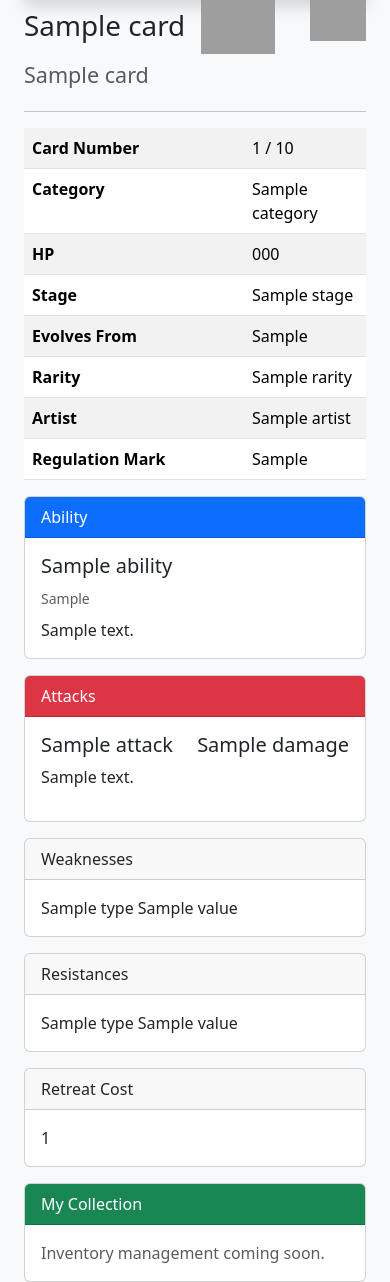
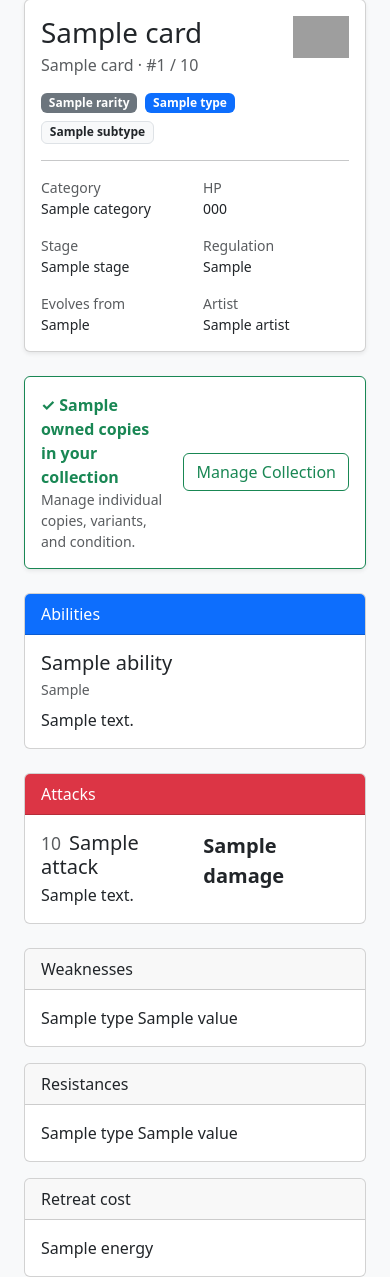
Before and after one commit to cvdude/pokemon-tracker, a Flask app: template api/templates/card_detail.html in a window 390 px wide. Shown: the part 584-1866 px from the top of the page. Run offline with Flask 3, Linux system fonts and the light colour scheme; the template is opened without the code that fills it: most values are stand-ins (such as "Sample title", 1, 10 or a date in 2020); parts of the project's set-up code (start-up, migrations or seed data) failed here and were passed over; grey boxes are pictures that could not be loaded.

Commit message:
Refactor card detail rendering and add master set progress

```diff
--- a/api/routes/cards.py
+++ b/api/routes/cards.py
@@ -4,6 +4,7 @@ from flask import Blueprint, abort, jsonify, render_template, request
 
 from config import DATABASE
 from models.collection import DEFAULT_USER_ID
+from services.master_set_progress import get_set_master_progress
 
 
 cards = Blueprint("cards", __name__)
@@ -232,6 +233,7 @@ def cards_by_set(set_id):
             """,
             (DEFAULT_USER_ID, set_id),
         ).fetchall()
+        master_progress = get_set_master_progress(conn, set_id, DEFAULT_USER_ID)
     finally:
         conn.close()
     total_cards = len(cards_list)
@@ -240,6 +242,7 @@ def cards_by_set(set_id):
         "cards.html", title=set_info["name"], set_name=set_info["name"], cards=cards_list,
         total_cards=total_cards, owned_cards=owned_cards, missing_cards=total_cards - owned_cards,
         percent_complete=round((owned_cards / total_cards) * 100) if total_cards else 0,
+        master_progress=master_progress,
     )
 
 
@@ -253,8 +256,21 @@ def card_detail(card_id):
         ).fetchone()
         if card is None:
             abort(404, description="Card not found")
-        ability = conn.execute("SELECT ability_type, name, text FROM abilities WHERE card_id = ? ORDER BY id LIMIT 1", (card_id,)).fetchone()
-        attacks = conn.execute("SELECT attack_order, name, damage, text FROM attacks WHERE card_id = ? ORDER BY attack_order, id", (card_id,)).fetchall()
+        abilities = conn.execute("SELECT ability_type, name, text FROM abilities WHERE card_id = ? ORDER BY id", (card_id,)).fetchall()
+        attack_rows = conn.execute("SELECT id, attack_order, name, damage, text FROM attacks WHERE card_id = ? ORDER BY attack_order, id", (card_id,)).fetchall()
+        attacks = []
+        for attack_row in attack_rows:
+            attack = row_to_dict(attack_row)
+            attack["cost"] = [
+                row["energy"]
+                for row in conn.execute(
+                    "SELECT energy FROM attack_cost WHERE attack_id = ? ORDER BY position, id",
+                    (attack["id"],),
+                ).fetchall()
+            ]
+            attacks.append(attack)
+        card_types = [row["type"] for row in conn.execute("SELECT type FROM card_types WHERE card_id = ? ORDER BY id", (card_id,)).fetchall()]
+        subtypes = [row["subtype"] for row in conn.execute("SELECT subtype FROM card_subtypes WHERE card_id = ? ORDER BY id", (card_id,)).fetchall()]
         weaknesses = conn.execute("SELECT type, value FROM weaknesses WHERE card_id = ? ORDER BY id", (card_id,)).fetchall()
         resistances = conn.execute("SELECT type, value FROM resistances WHERE card_id = ? ORDER BY id", (card_id,)).fetchall()
         retreat = conn.execute("SELECT energy, position FROM retreat_cost WHERE card_id = ? ORDER BY position, id", (card_id,)).fetchall()
@@ -266,7 +282,8 @@ def card_detail(card_id):
         conn.close()
     position = [row["id"] for row in siblings].index(card_id)
     return render_template(
-        "card_detail.html", title=card["name"], card=card, ability=ability, attacks=attacks,
+        "card_detail.html", title=card["name"], card=card, abilities=abilities, attacks=attacks,
+        card_types=card_types, subtypes=subtypes,
         weaknesses=weaknesses, resistances=resistances, retreat=retreat,
         previous_card=siblings[position - 1] if position else None,
         next_card=siblings[position + 1] if position + 1 < len(siblings) else None,
--- a/api/templates/card_detail.html
+++ b/api/templates/card_detail.html
@@ -1,278 +1,45 @@
 {% extends "layout.html" %}
 
 {% block content %}
+<div class="container mt-4">
+    <nav class="d-flex justify-content-between align-items-center gap-2 mb-4" aria-label="Card navigation">
+        <div>{% if previous_card %}<a href="/card/{{ previous_card.id }}" class="btn btn-outline-primary">← Previous</a>{% endif %}</div>
+        <a href="/sets/{{ card.set_id }}" class="btn btn-outline-secondary">← Back to {{ card.set_name }}</a>
+        <div>{% if next_card %}<a href="/card/{{ next_card.id }}" class="btn btn-outline-primary">Next →</a>{% endif %}</div>
+    </nav>
 
-<div class="container mt-4">
+    <div class="row g-4">
+        <aside class="col-lg-4 text-center">
+            {% if card.image_large or card.image_small %}<img src="{{ (card.image_large or card.image_small) }}/high.webp" class="img-fluid rounded shadow" style="max-height:700px;" alt="{{ card.name }}">{% else %}<div class="border rounded bg-white text-muted p-5">No card image available</div>{% endif %}
+        </aside>
+        <main class="col-lg-8">
+            <div class="card shadow-sm mb-4"><div class="card-body">
+                <div class="d-flex justify-content-between align-items-start gap-3">
+                    <div><h1 class="mb-1">{{ card.name }}</h1><p class="text-muted mb-0">{{ card.set_name }} · #{{ card.number }}{% if card.printed_total %} / {{ card.printed_total }}{% endif %}</p></div>
+                    {% if card.symbol %}<img src="{{ card.symbol }}.webp" style="height:42px;" alt="{{ card.set_name }} symbol">{% endif %}
+                </div>
+                <div class="d-flex flex-wrap gap-2 mt-3">
+                    {% if card.rarity %}<span class="badge text-bg-secondary">{{ card.rarity }}</span>{% endif %}
+                    {% for type in card_types %}<span class="badge text-bg-primary">{{ type }}</span>{% endfor %}
+                    {% for subtype in subtypes %}<span class="badge text-bg-light border text-dark">{{ subtype }}</span>{% endfor %}
+                </div>
+                <hr>
+                <div class="row row-cols-2 row-cols-md-4 g-3 small">
+                    <div><span class="text-muted d-block">Category</span>{{ card.category or '—' }}</div><div><span class="text-muted d-block">HP</span>{{ card.hp or '—' }}</div><div><span class="text-muted d-block">Stage</span>{{ card.stage or '—' }}</div><div><span class="text-muted d-block">Regulation</span>{{ card.regulation_mark or '—' }}</div>
+                    <div><span class="text-muted d-block">Evolves from</span>{{ card.evolves_from or '—' }}</div><div><span class="text-muted d-block">Artist</span>{{ card.artist or card.illustrator or '—' }}</div>
+                </div>
+            </div></div>
 
-    <div class="d-flex justify-content-between mb-4">
+            <div class="card border-success shadow-sm mb-4"><div class="card-body d-flex justify-content-between align-items-center gap-3">
+                <div>{% if card.owned %}<strong class="text-success">✓ {{ card.owned }} cop{{ 'y' if card.owned == 1 else 'ies' }} in your collection</strong><p class="text-muted small mb-0">Manage individual copies, variants, and condition.</p>{% else %}<strong>Not in your collection</strong><p class="text-muted small mb-0">Add your first copy with its ownership details.</p>{% endif %}</div>
+                <button class="btn {% if card.owned %}btn-outline-success{% else %}btn-success{% endif %} text-nowrap" data-collection-action="open" data-card-id="{{ card.id }}" data-card-name="{{ card.name }}">{% if card.owned %}Manage Collection{% else %}Add to Collection{% endif %}</button>
+            </div></div>
 
-        <div>
-            {% if previous_card %}
-            <a href="/card/{{ previous_card.id }}" class="btn btn-outline-primary">
-                ← {{ previous_card.name }}
-            </a>
-            {% endif %}
-        </div>
-
-        <div>
-            <a href="/sets/{{ card.set_id }}" class="btn btn-secondary">
-                ← Back to {{ card.set_name }}
-            </a>
-        </div>
-
-        <div>
-            {% if next_card %}
-            <a href="/card/{{ next_card.id }}" class="btn btn-outline-primary">
-                {{ next_card.name }} →
-            </a>
-            {% endif %}
-        </div>
-
+            {% if abilities %}<section class="card mb-4"><div class="card-header bg-primary text-white">Abilities</div><div class="card-body">{% for ability in abilities %}<article{% if not loop.first %} class="border-top pt-3 mt-3"{% endif %}><h2 class="h5 mb-1">{{ ability.name }}</h2>{% if ability.ability_type %}<p class="small text-muted mb-2">{{ ability.ability_type }}</p>{% endif %}<p class="mb-0">{{ ability.text }}</p></article>{% endfor %}</div></section>{% endif %}
+            {% if attacks %}<section class="card mb-4"><div class="card-header bg-danger text-white">Attacks</div><div class="card-body">{% for attack in attacks %}<article{% if not loop.first %} class="border-top pt-3 mt-3"{% endif %}><div class="d-flex justify-content-between gap-3"><div><h2 class="h5 mb-1">{% if attack.cost %}<span class="text-muted small me-2">{{ attack.cost|join(' · ') }}</span>{% endif %}{{ attack.name }}</h2>{% if attack.text %}<p class="mb-0">{{ attack.text }}</p>{% endif %}</div>{% if attack.damage %}<strong class="fs-5">{{ attack.damage }}</strong>{% endif %}</div></article>{% endfor %}</div></section>{% endif %}
+            <div class="row g-3"><div class="col-md-4"><section class="card h-100"><div class="card-header">Weaknesses</div><div class="card-body">{% for value in weaknesses %}<div>{{ value.type }} {{ value.value }}</div>{% else %}None{% endfor %}</div></section></div><div class="col-md-4"><section class="card h-100"><div class="card-header">Resistances</div><div class="card-body">{% for value in resistances %}<div>{{ value.type }} {{ value.value }}</div>{% else %}None{% endfor %}</div></section></div><div class="col-md-4"><section class="card h-100"><div class="card-header">Retreat cost</div><div class="card-body">{% if retreat %}{{ retreat|map(attribute='energy')|join(' · ') }}{% else %}None{% endif %}</div></section></div></div>
+        </main>
     </div>
-
-    <div class="row">
-
-        <!-- Card Image -->
-        <div class="col-lg-4 text-center">
-
-            {% if card.image_small %}
-            <img src="{{ card.image_small }}/high.webp"
-                 class="img-fluid rounded shadow"
-                 style="max-height:700px;">
-            {% endif %}
-
-        </div>
-
-        <!-- Card Details -->
-        <div class="col-lg-8">
-
-            <div class="d-flex justify-content-between align-items-start mb-3">
-
-                <div>
-
-                    <div class="d-flex align-items-center">
-
-                        <h1 class="mb-0 me-3">
-                            {{ card.name }}
-                        </h1>
-
-                        {% if card.logo %}
-                        <img src="{{ card.logo }}.webp"
-                             style="height:55px;">
-                        {% endif %}
-
-                    </div>
-
-                    <h4 class="text-muted mt-2">
-                        {{ card.set_name }}
-                    </h4>
-
-                </div>
-
-                <div>
-
-                    {% if card.symbol %}
-                    <img src="{{ card.symbol }}.webp"
-                         style="height:42px;">
-                    {% endif %}
-
-                </div>
-
-            </div>
-
-            <hr>
-
-            <table class="table table-striped">
-
-                <tr>
-                    <th width="220">Card Number</th>
-                    <td>
-                        {{ card.number }} / {{ card.printed_total }}
-                    </td>
-                </tr>
-
-                <tr>
-                    <th>Category</th>
-                    <td>{{ card.category or "-" }}</td>
-                </tr>
-
-                <tr>
-                    <th>HP</th>
-                    <td>{{ card.hp or "-" }}</td>
-                </tr>
-
-                <tr>
-                    <th>Stage</th>
-                    <td>{{ card.stage or "-" }}</td>
-                </tr>
-
-                <tr>
-                    <th>Evolves From</th>
-                    <td>{{ card.evolves_from or "-" }}</td>
-                </tr>
-
-                <tr>
-                    <th>Rarity</th>
-                    <td>{{ card.rarity or "-" }}</td>
-                </tr>
-
-                <tr>
-                    <th>Artist</th>
-                    <td>{{ card.artist or "-" }}</td>
-                </tr>
-
-                <tr>
-                    <th>Regulation Mark</th>
-                    <td>{{ card.regulation_mark or "-" }}</td>
-                </tr>
-
-            </table>
-
-            {% if ability %}
-            <div class="card mb-3">
-                <div class="card-header bg-primary text-white">
-                    Ability
-                </div>
-                <div class="card-body">
-                    <h5>{{ ability.name }}</h5>
-
-                    {% if ability.ability_type %}
-                    <small class="text-muted">
-                        {{ ability.ability_type }}
-                    </small>
-                    {% endif %}
-
-                    <p class="mt-2 mb-0">
-                        {{ ability.text }}
-                    </p>
-                </div>
-            </div>
-            {% endif %}
-
-            {% if attacks %}
-            <div class="card mb-3">
-                <div class="card-header bg-danger text-white">
-                    Attacks
-                </div>
-                <div class="card-body">
-
-                    {% for attack in attacks %}
-
-                    <h5>
-                        {{ attack.name }}
-
-                        {% if attack.damage %}
-                        <span class="float-end">
-                            {{ attack.damage }}
-                        </span>
-                        {% endif %}
-
-                    </h5>
-
-                    {% if attack.text %}
-                    <p>{{ attack.text }}</p>
-                    {% endif %}
-
-                    {% if not loop.last %}
-                    <hr>
-                    {% endif %}
-
-                    {% endfor %}
-
-                </div>
-            </div>
-            {% endif %}
-
-            <div class="row">
-
-                <div class="col-md-4">
-
-                    <div class="card mb-3">
-
-                        <div class="card-header">
-                            Weaknesses
-                        </div>
-
-                        <div class="card-body">
-
-                            {% for w in weaknesses %}
-                            {{ w.type }} {{ w.value }}<br>
-                            {% else %}
-                            None
-                            {% endfor %}
-
-                        </div>
-
-                    </div>
-
-                </div>
-
-                <div class="col-md-4">
-
-                    <div class="card mb-3">
-
-                        <div class="card-header">
-                            Resistances
-                        </div>
-
-                        <div class="card-body">
-
-                            {% for r in resistances %}
-                            {{ r.type }} {{ r.value }}<br>
-                            {% else %}
-                            None
-                            {% endfor %}
-
-                        </div>
-
-                    </div>
-
-                </div>
-
-                <div class="col-md-4">
-
-                    <div class="card mb-3">
-
-                        <div class="card-header">
-                            Retreat Cost
-                        </div>
-
-                        <div class="card-body">
-
-                            {% if retreat %}
-                            {{ retreat|length }}
-                            {% else %}
-                            None
-                            {% endif %}
-
-                        </div>
-
-                    </div>
-
-                </div>
-
-            </div>
-
-            <div class="card">
-
-                <div class="card-header bg-success text-white">
-                    My Collection
-                </div>
-
-                <div class="card-body">
-
-                    <p class="text-muted mb-0">
-                        Inventory management coming soon.
-                    </p>
-
-                </div>
-
-            </div>
-
-        </div>
-
-    </div>
-
 </div>
-
+{% include "components/collection_modal.html" %}
 {% endblock %}
--- /dev/null
+++ b/api/templates/components/collection_modal.html
@@ -0,0 +1,25 @@
+<div id="collection-modal" class="modal" tabindex="-1" style="display:none; background:rgba(0, 0, 0, .5);">
+    <div class="modal-dialog modal-lg"><form id="collection-form" class="modal-content">
+        <div class="modal-header"><h5 id="collection-modal-title" class="modal-title">Add to Collection</h5><button type="button" class="btn-close" aria-label="Close" data-collection-action="close"></button></div>
+        <div class="modal-body">
+            <p id="collection-card-name" class="text-muted"></p>
+            <div id="collection-management" class="d-none"></div>
+            <div id="collection-fields" class="row g-3">
+                <div class="col-md-3"><label class="form-label" for="collection-quantity">Quantity</label><input id="collection-quantity" class="form-control" name="quantity" type="number" min="1" max="1000" value="1" required></div>
+                <div class="col-md-3"><label class="form-label" for="collection-condition">Condition</label><select id="collection-condition" class="form-select" name="condition" required><option>Mint</option><option selected>Near Mint</option><option>Lightly Played</option><option>Moderately Played</option><option>Heavily Played</option><option>Damaged</option></select></div>
+                <div class="col-md-3"><label class="form-label" for="collection-variant">Variant</label><select id="collection-variant" class="form-select" name="variant" required><option selected>Normal</option><option>Holo</option><option>Reverse Holo</option><option>1st Edition</option><option>Shadowless</option><option>Promo</option><option>Other</option></select></div>
+                <div id="collection-variant-other-wrap" class="col-md-3 d-none"><label class="form-label" for="collection-variant-other">Other variant</label><input id="collection-variant-other" class="form-control" name="variant_other" maxlength="100"></div>
+                <div class="col-md-3"><label class="form-label">Ownership</label><select class="form-select" name="ownership_type"><option selected>Raw</option><option>Graded</option></select></div>
+                <div id="collection-grading-wrap" class="row g-2 d-none"><div class="col-md-4"><label class="form-label">Grading company</label><select class="form-select" name="grading_company"><option>PSA</option><option>CGC</option><option>Beckett/BGS</option><option>SGC</option><option>TAG</option><option>ACE</option><option>Other</option></select></div><div class="col-md-3"><label class="form-label">Grade</label><input class="form-control" type="number" step="0.5" min="0" max="10" name="grade"></div><div class="col-md-5"><label class="form-label">Certification #</label><input class="form-control" name="certification_number"></div></div>
+                <div class="col-md-3"><label class="form-label" for="collection-language">Language</label><select id="collection-language" class="form-select" name="language" required><option selected>English</option><option>Japanese</option><option>Other</option></select></div>
+                <div id="collection-language-other-wrap" class="col-md-3 d-none"><label class="form-label" for="collection-language-other">Other language</label><input id="collection-language-other" class="form-control" name="language_other" maxlength="100"></div>
+                <div class="col-md-6"><label class="form-label" for="collection-location">Storage location</label><input id="collection-location" class="form-control" name="storage_location" value="Unassigned" maxlength="100" required></div>
+                <div class="col-md-6"><label class="form-label" for="collection-date">Date acquired</label><input id="collection-date" class="form-control" name="acquisition_date" type="date" required></div>
+                <div class="col-md-6"><label class="form-label" for="collection-price">Purchase price</label><input id="collection-price" class="form-control" name="purchase_price" type="number" min="0" step="0.01" placeholder="0.00"></div>
+                <div class="col-12"><label class="form-label" for="collection-notes">Notes</label><textarea id="collection-notes" class="form-control" name="notes" rows="3" maxlength="2000"></textarea></div>
+            </div>
+            <p id="collection-form-error" class="text-danger small mt-3 mb-0" role="alert"></p>
+        </div>
+        <div class="modal-footer"><button id="collection-back" type="button" class="btn btn-outline-secondary d-none" data-collection-action="back">Back to copies</button><button type="button" class="btn btn-outline-secondary" data-collection-action="close">Cancel</button><button id="collection-submit" type="submit" class="btn btn-success">Save to Collection</button></div>
+    </form></div>
+</div>
```
Also changed, not shown: api/services/master_set_progress.py (added, +120 -0 lines), api/templates/cards.html (+11 -25 lines), docs/DATABASE.md (+4 -0 lines), docs/CHANGELOG.md.
